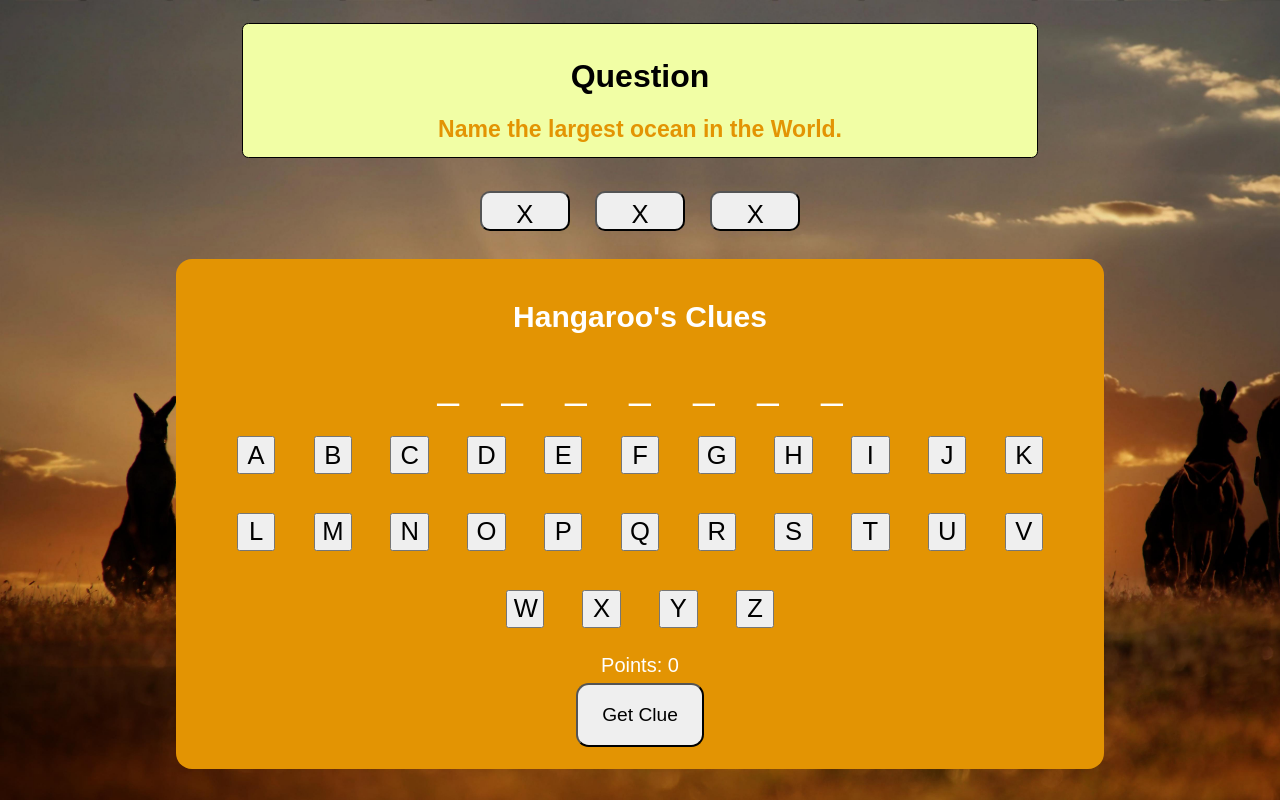
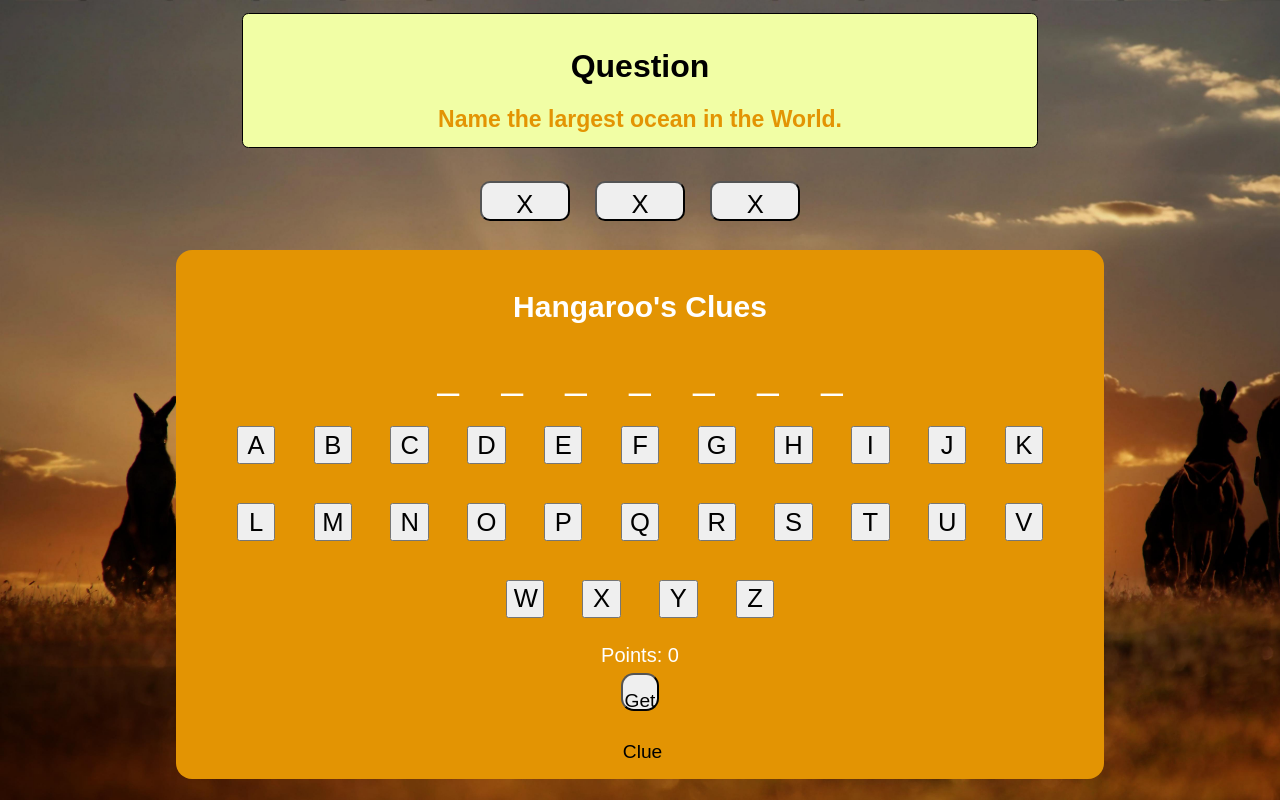
Before and after one commit to HangarooActivity/HangarooActivity.github.io, a PHP site: page / in a window 1280 px wide. Run offline with PHP 8.4, Linux system fonts and the light colour scheme.

Commit message:
Update styles.css

```diff
--- a/styles.css
+++ b/styles.css
@@ -65,7 +65,6 @@ body {
     flex-wrap: wrap;
     gap: 1vw;
     font-size: 3vw;
-    border-radius: 1vw;
 }
 
 .letter-button {
@@ -78,8 +77,8 @@ body {
 }
 
 .game-button {
-    width: 10vw;
-    height: 5vw;
+    width: 3vw;
+    height: 3vw;
     line-height: 4vw;
     border-radius: 1vw;
     margin: 0.5vw;
```
